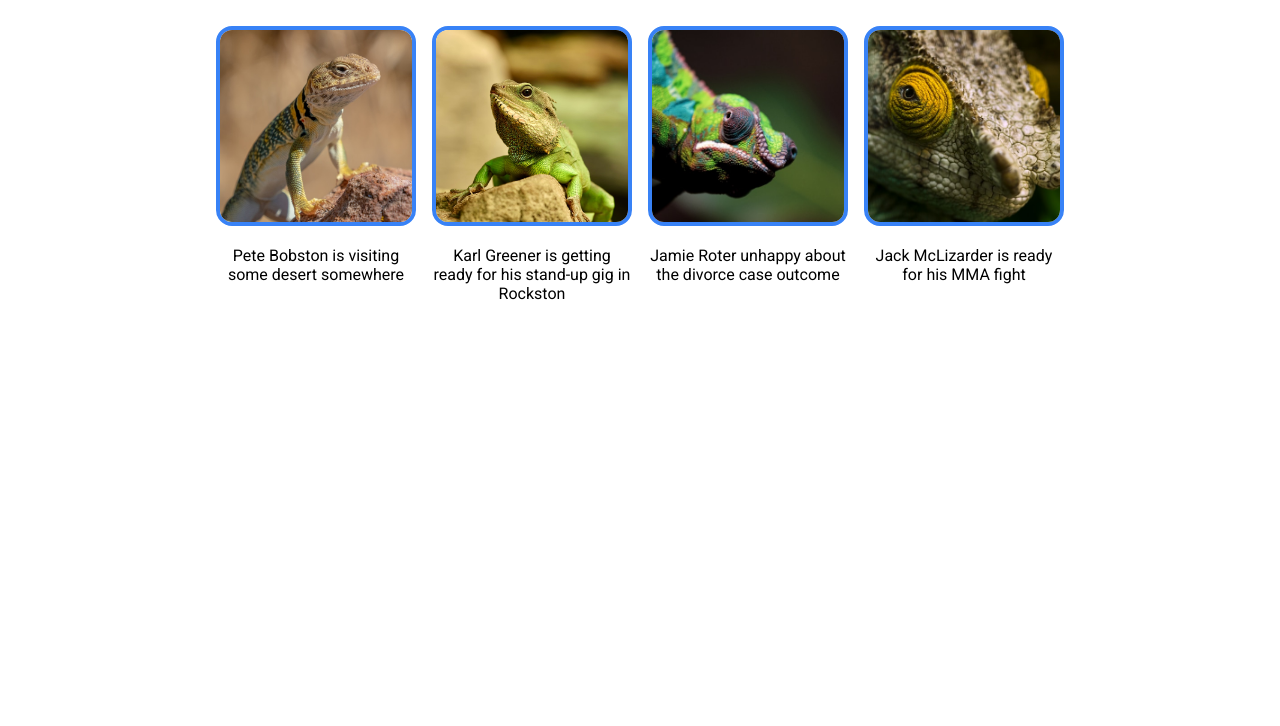
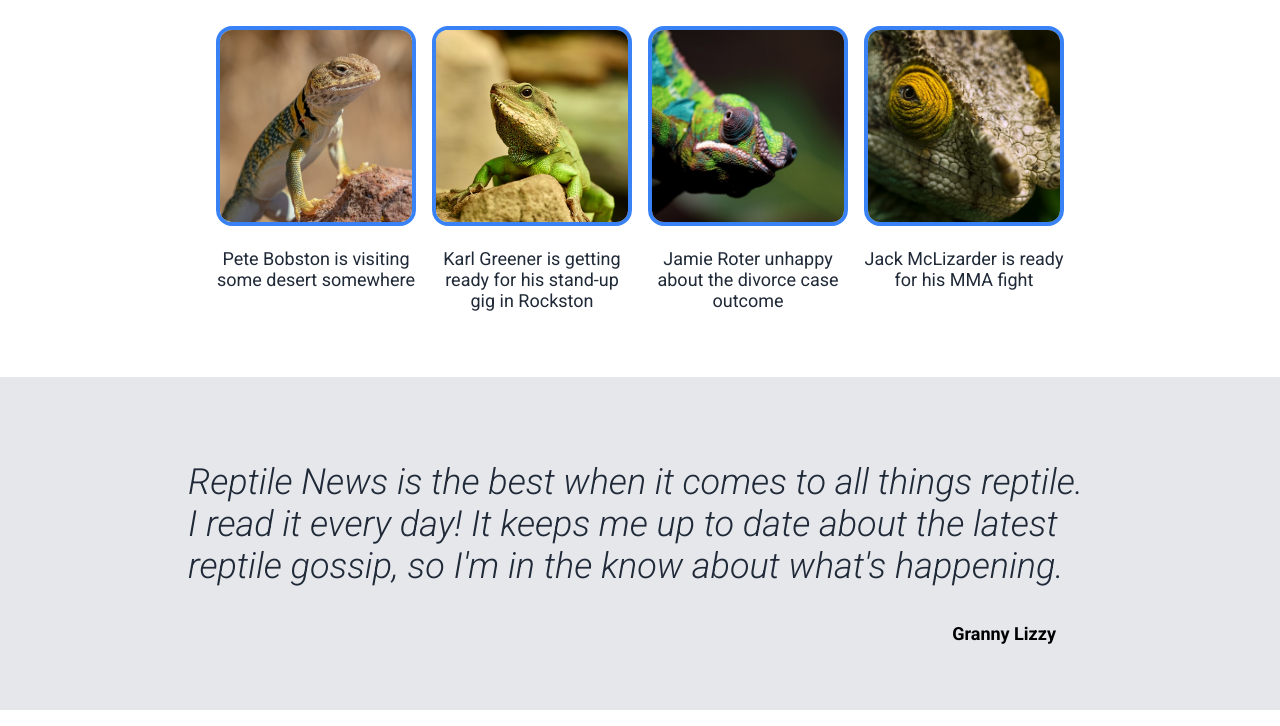
Before and after one commit to sheriffCode/odin-landing-page, a plain HTML site: page index.html in a window 1280 px wide. Shown: the part 545-1271 px from the top of the page. Before the commit the page ends 912 px from the top, so only its background shows below. Drawn offline with Linux system fonts and the light colour scheme.

Commit message:
Add testimonial section html and css

```diff
--- a/index.html
+++ b/index.html
@@ -58,7 +58,14 @@
                 </div>
             </div>
         </section>
-        <section class="container"></section>
+        <section class="quote-bg">
+            <div class="container">
+                <div class="quote">
+                    <p class="quote-text">Reptile News is the best when it comes to all things reptile. I read it every day! It keeps me up to date about the latest reptile gossip, so I'm in the know about what's happening.</p>
+                    <p class="quote-name">Granny Lizzy</p>
+                </div>
+            </div>
+        </section>
         <section class="container"></section>
     </main>
     <footer>
--- a/style.css
+++ b/style.css
@@ -99,7 +99,7 @@ img {
     display: flex;
     justify-content: center;
     gap: 1em;
-    margin-bottom: 3em;
+    padding-bottom: 3em;
 }
 
 .card {
@@ -113,3 +113,30 @@ img {
     border: 4px solid #3882f6;
     border-radius: 1em;
 }
+
+.card-text {
+    color:#1F2937;
+    font-size: 1.125em;
+}
+
+.quote-bg {
+    background-color: #E5E7EB;
+}
+
+.quote {
+    padding: 3em;
+}
+
+.quote-text {
+    color: #1F2937;
+    font-size: 2.25rem;
+    font-weight: 300;
+    font-style: italic;
+}
+
+.quote-name {
+    font-size: 1.125rem;
+    font-weight: 700;
+    text-align: right;
+    margin-right: 2em;
+}
```
